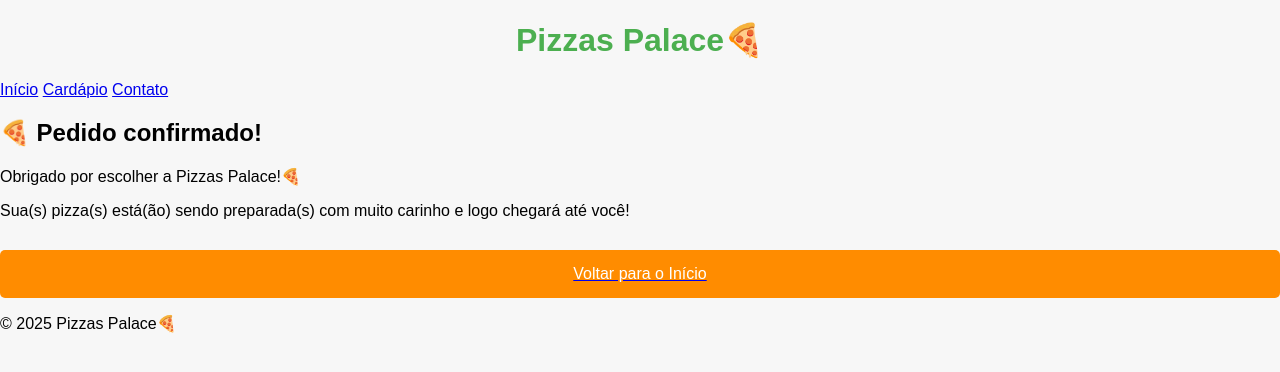
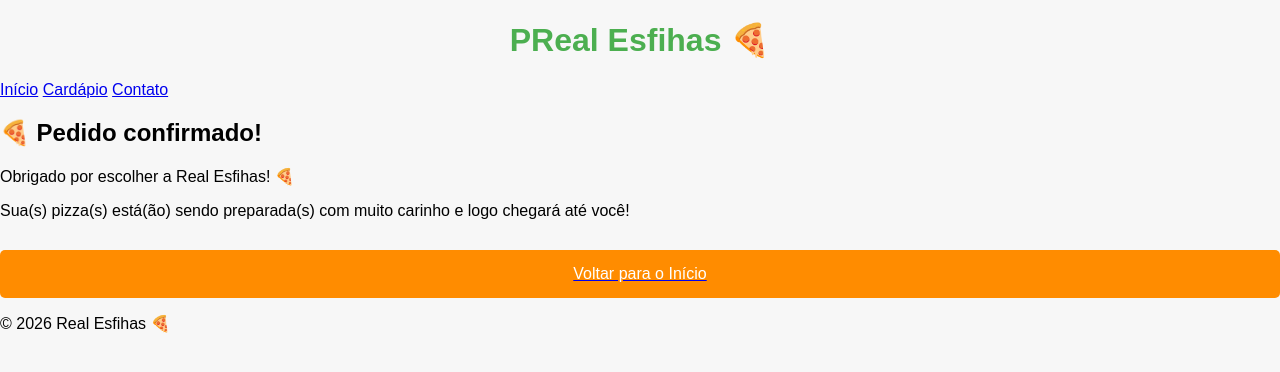
Before and after one commit to Reh200/REAL-ESFIHAS, a plain HTML site: page confirmacao.html in a window 1280 px wide. Drawn offline with Linux system fonts and the light colour scheme.

Commit message:
Update confirmacao.html
fvdkmsuj

```diff
--- a/confirmacao.html
+++ b/confirmacao.html
@@ -3,12 +3,12 @@
 <head>
   <meta charset="UTF-8">
   <meta name="viewport" content="width=device-width, initial-scale=1.0">
-  <title>Pedido Confirmado | Pizzas Palace🍕</title>
+  <title>Pedido Confirmado | Real Esfihas 🍕</title>
   <link rel="stylesheet" href="css/confirmacao.css">
 </head>
 <body>
   <header>
-    <h1>Pizzas Palace🍕</h1>
+    <h1>PReal Esfihas 🍕</h1>
     <nav>
       <a href="index.html">Início</a>
       <a href="cardapio.html">Cardápio</a>
@@ -18,13 +18,13 @@
 
   <main>
     <h2>🍕 Pedido confirmado!</h2>
-    <p>Obrigado por escolher a Pizzas Palace!🍕</p>
+    <p>Obrigado por escolher a Real Esfihas! 🍕</p>
     <p>Sua(s) pizza(s) está(ão) sendo preparada(s) com muito carinho e logo chegará até você!</p>
     <a href="index.html"><button>Voltar para o Início</button></a>
   </main>
 
   <footer>
-    <p>&copy; 2025 Pizzas Palace🍕</p>
+    <p>&copy; 2026 Real Esfihas 🍕</p>
   </footer>
 </body>
 </html>
```
